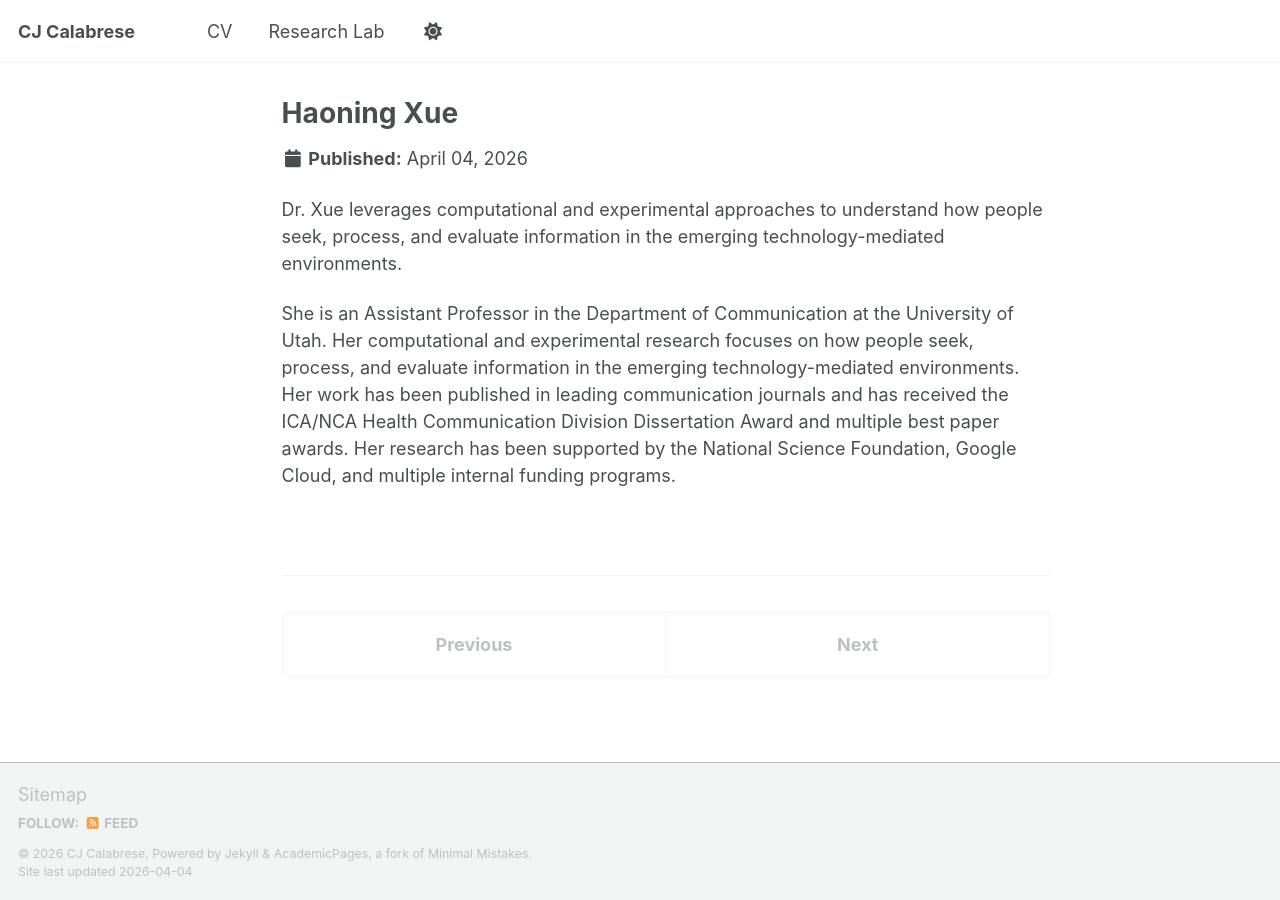
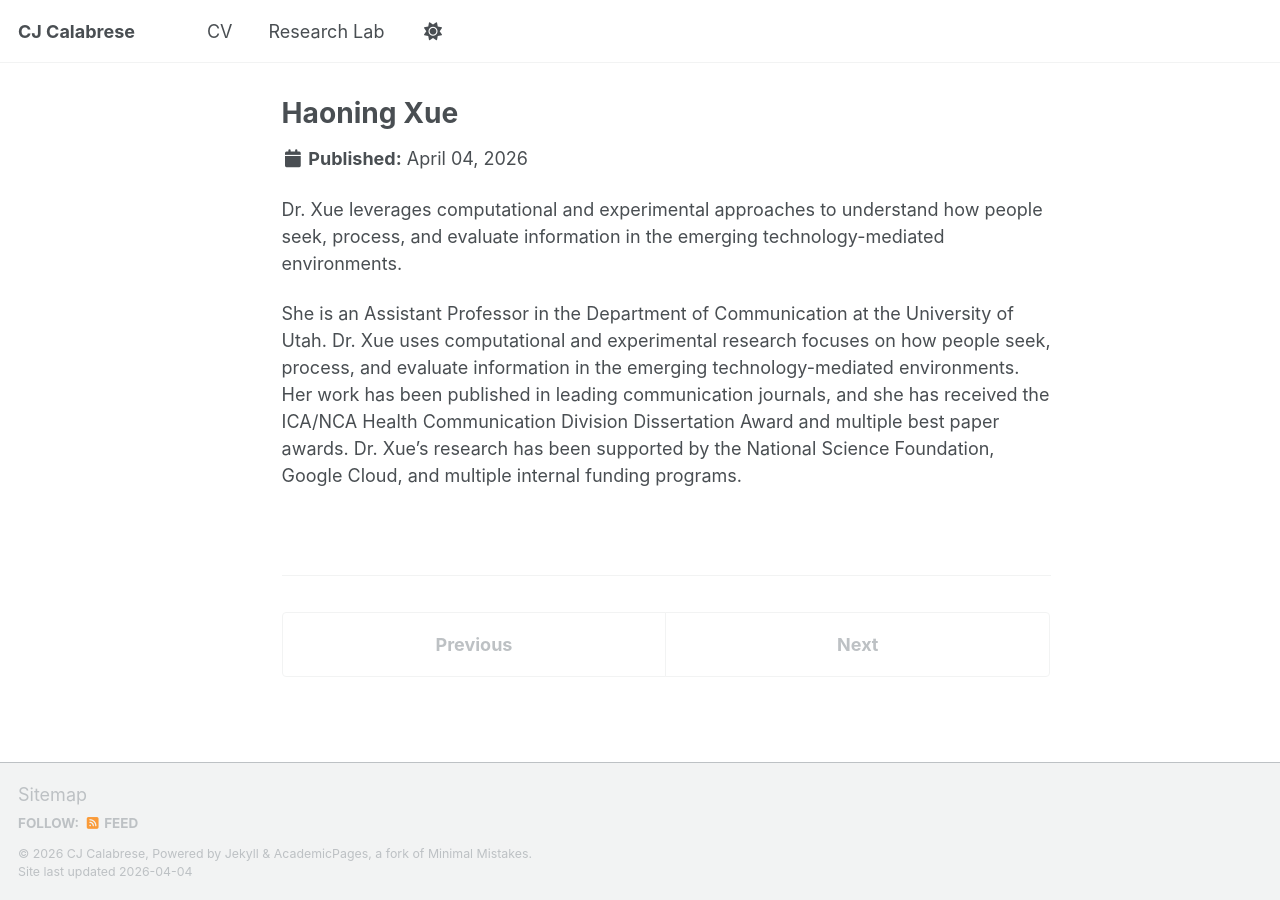
Before and after one commit to cjcalabresephd/cjcalabresephd.github.io, a Jekyll site: the page built from _people/haoning-xue.md, in a window 1280 px wide. Built offline with Jekyll 4.4.1, drawn with Linux system fonts in a browser that asks for light colours; a script bundle is joined from its source files by our own code; library files that are not in the unit come from our copies.

Commit message:
Update haoning-xue.md

```diff
--- a/_people/haoning-xue.md
+++ b/_people/haoning-xue.md
@@ -14,4 +14,4 @@ layout: single
 
 Dr. Xue leverages computational and experimental approaches to understand how people seek, process, and evaluate information in the emerging technology-mediated environments.
 
-She is an Assistant Professor in the Department of Communication at the University of Utah. Her computational and experimental research focuses on how people seek, process, and evaluate information in the emerging technology-mediated environments. Her work has been published in leading communication journals and has received the ICA/NCA Health Communication Division Dissertation Award and multiple best paper awards. Her research has been supported by the National Science Foundation, Google Cloud, and multiple internal funding programs.
+She is an Assistant Professor in the Department of Communication at the University of Utah. Dr. Xue uses computational and experimental research focuses on how people seek, process, and evaluate information in the emerging technology-mediated environments. Her work has been published in leading communication journals, and she has received the ICA/NCA Health Communication Division Dissertation Award and multiple best paper awards. Dr. Xue's research has been supported by the National Science Foundation, Google Cloud, and multiple internal funding programs.
```
